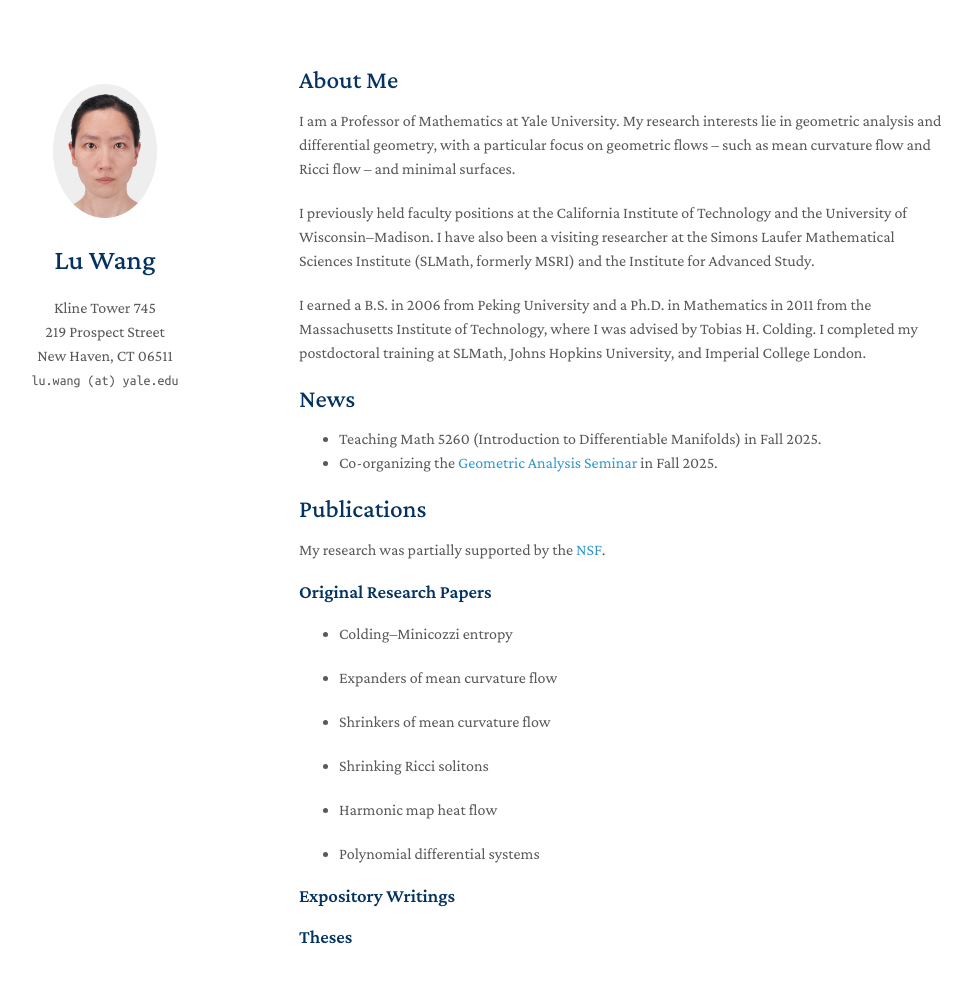
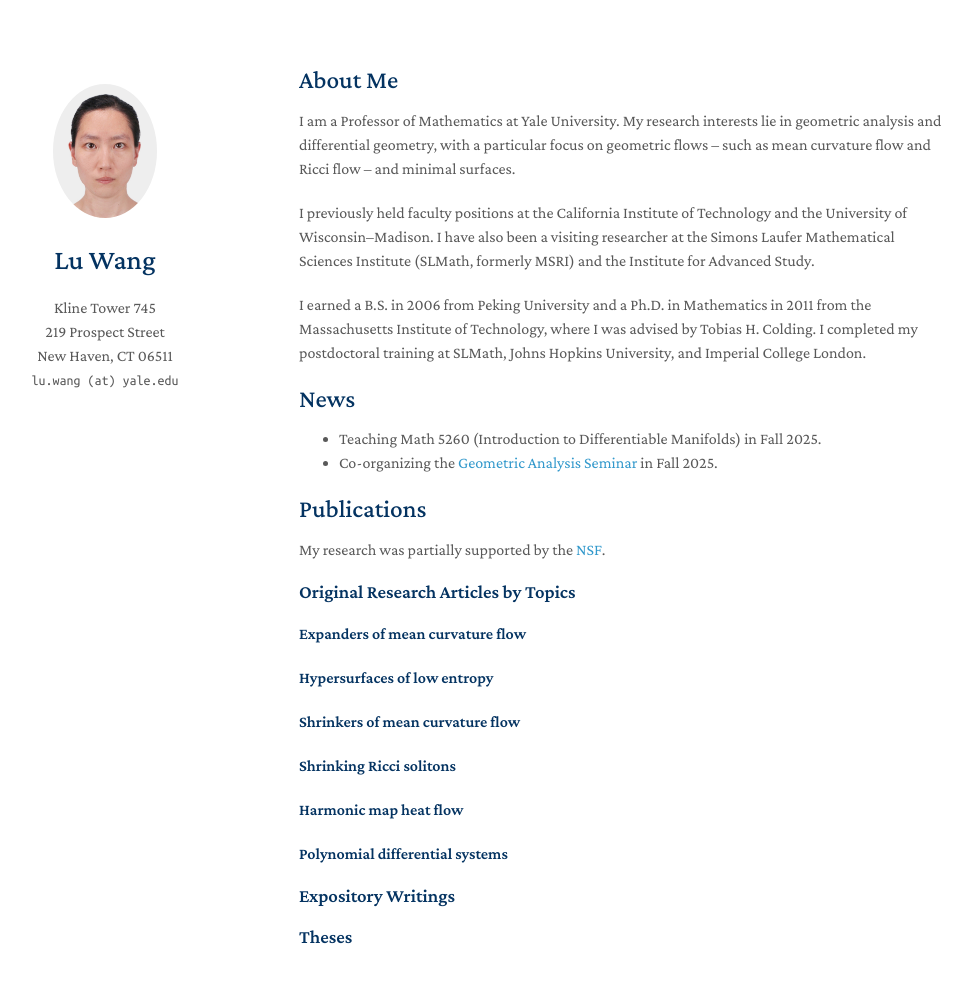
Before and after one commit to drwanglu/drwanglu.github.io, a Jekyll site: the page built from index.md, in a window 1280 px wide and 1042 px high. Shown: the top 983 px of the window, without its empty margins (171-1142 px from the left). Built offline with Jekyll 4.4.1, drawn with Linux system fonts in a browser that asks for light colours; a style sheet for code colours, icons or effects is not loaded; our own code applies the rules of GitHub Pages for plain Markdown files.

Commit message:
Update index.md

```diff
--- a/index.md
+++ b/index.md
@@ -22,19 +22,19 @@ I completed my postdoctoral training at SLMath, Johns Hopkins University, and Im
 
 My research was partially supported by the [NSF](https://www.nsf.gov).
 
-### Original Research Papers
+### Original Research Articles by Topics
 
-- Colding--Minicozzi entropy
+#### Expanders of mean curvature flow
 
-- Expanders of mean curvature flow
+#### Hypersurfaces of low entropy
 
-- Shrinkers of mean curvature flow
+#### Shrinkers of mean curvature flow
 
-- Shrinking Ricci solitons
+#### Shrinking Ricci solitons
 
-- Harmonic map heat flow
+#### Harmonic map heat flow
 
-- Polynomial differential systems
+#### Polynomial differential systems
 
 ### Expository Writings
 
```
